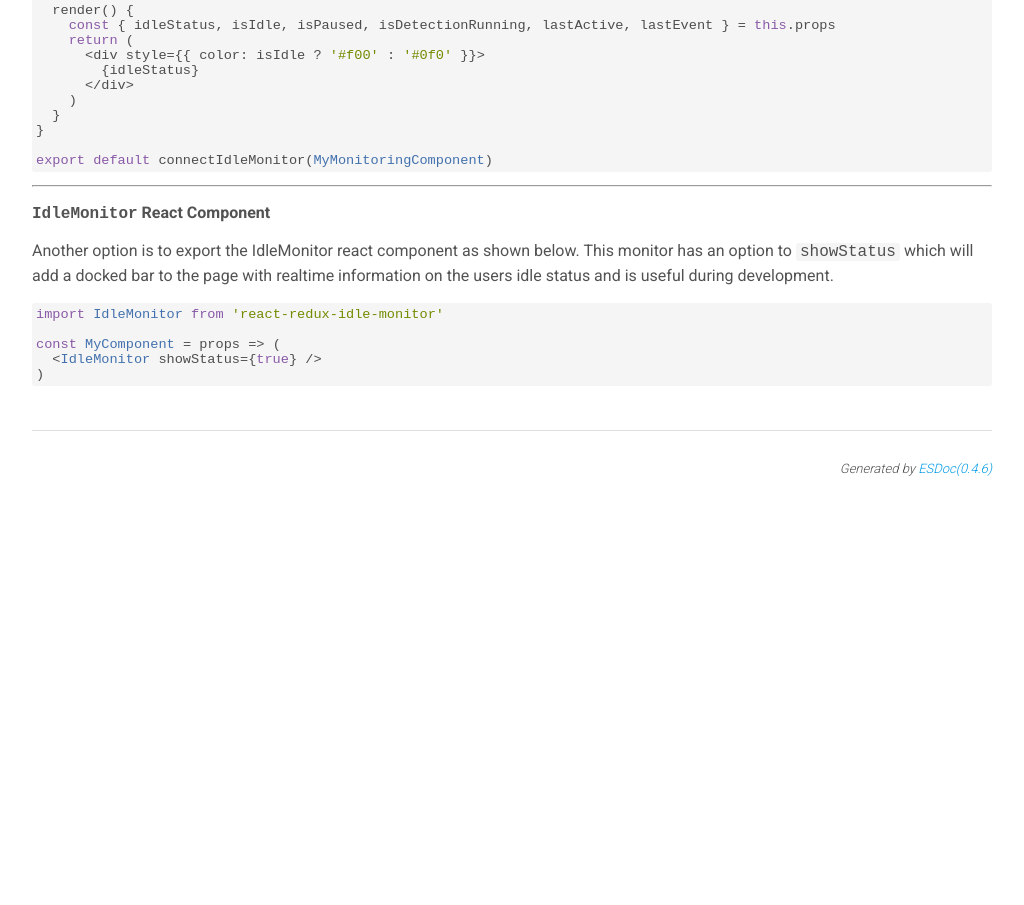
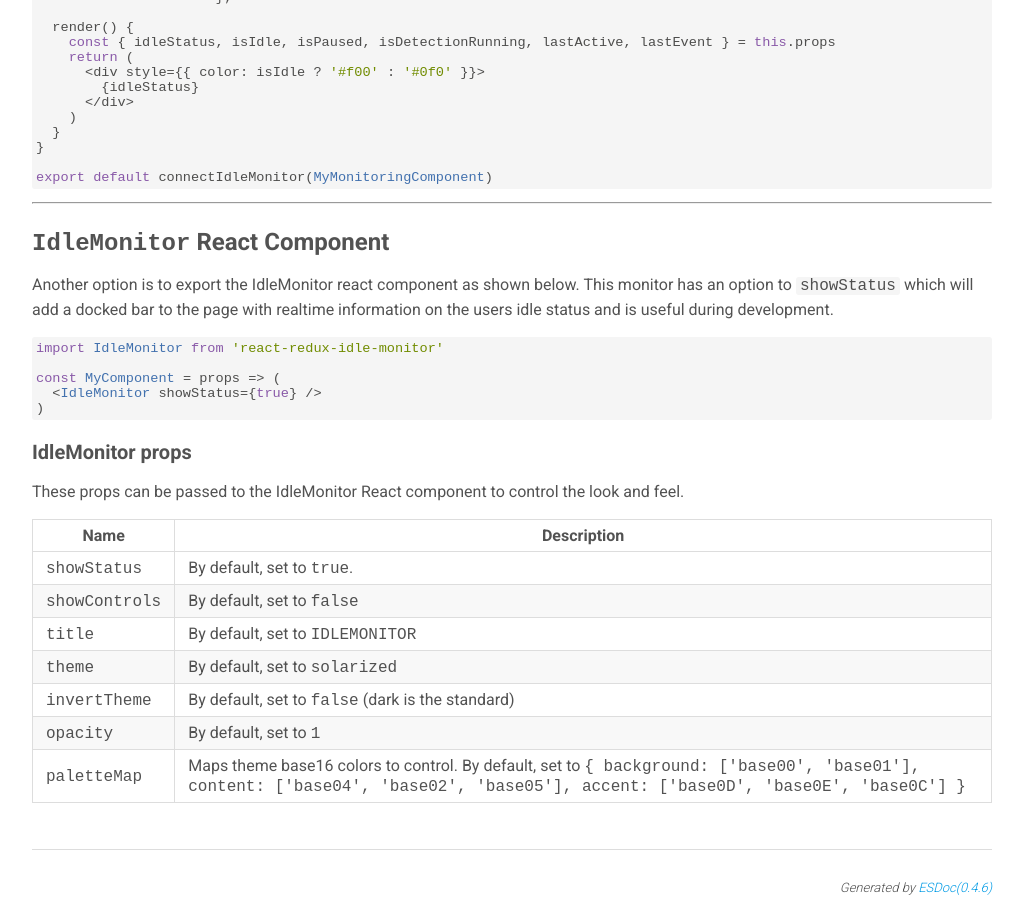
Before and after one commit to noderaider/react-redux-idle-monitor, a website: page doc/index.html in a window 1280 px wide. Shown: the part 1075-1980 px from the top of the page, without its empty margins (238-1262 px from the left). Before the commit the page ends 1561 px from the top, so only its background shows below. Drawn offline with Linux system fonts and the light colour scheme.

Commit message:
doc-release

```diff
--- a/doc/index.html
+++ b/doc/index.html
@@ -53,7 +53,7 @@
 <h4 id="usage">Usage</h4>
 <p>There are a couple of ways to use react-redux-idle-monitor.</p>
 <hr>
-<h5 id="connectidlemonitor-property-injector">connectIdleMonitor Property Injector</h5>
+<h3 id="connectidlemonitor-property-injector">connectIdleMonitor Property Injector</h3>
 <p>The simplest way to get idle props to your component is to wrap the component with the <code>connectIdleMonitor</code> function export from <code>react-redux-idle-monitor</code>.  Wrapping with the <code>connectIdleMonitor</code> function will inject your component with the idle properties shown in the example below.</p>
 <pre><code class="lang-js"><code class="source-code prettyprint">import React, { Component, PropTypes } from &apos;react&apos;
 import { connectIdleMonitor } from &apos;react-redux-idle-monitor&apos;
@@ -81,7 +81,7 @@ class MyMonitoringComponent extends Component {
 export default connectIdleMonitor(MyMonitoringComponent)</code>
 </code></pre>
 <hr>
-<h5 id="-idlemonitor-react-component"><code>IdleMonitor</code> React Component</h5>
+<h3 id="-idlemonitor-react-component"><code>IdleMonitor</code> React Component</h3>
 <p>Another option is to export the IdleMonitor react component as shown below. This monitor has an option to <code>showStatus</code> which will add a docked bar to the page with realtime information on the users idle status and is useful during development.</p>
 <pre><code class="lang-js"><code class="source-code prettyprint">import IdleMonitor from &apos;react-redux-idle-monitor&apos;
 
@@ -89,6 +89,46 @@ const MyComponent = props =&gt; (
   &lt;IdleMonitor showStatus={true} /&gt;
 )</code>
 </code></pre>
+<h4 id="idlemonitor-props">IdleMonitor props</h4>
+<p>These props can be passed to the IdleMonitor React component to control the look and feel.</p>
+<table>
+<thead>
+<tr>
+<th>Name</th>
+<th>Description</th>
+</tr>
+</thead>
+<tbody>
+<tr>
+<td><code>showStatus</code></td>
+<td>By default, set to <code>true</code>.</td>
+</tr>
+<tr>
+<td><code>showControls</code></td>
+<td>By default, set to <code>false</code></td>
+</tr>
+<tr>
+<td><code>title</code></td>
+<td>By default, set to <code>IDLEMONITOR</code></td>
+</tr>
+<tr>
+<td><code>theme</code></td>
+<td>By default, set to <code>solarized</code></td>
+</tr>
+<tr>
+<td><code>invertTheme</code></td>
+<td>By default, set to <code>false</code> (dark is the standard)</td>
+</tr>
+<tr>
+<td><code>opacity</code></td>
+<td>By default, set to <code>1</code></td>
+</tr>
+<tr>
+<td><code>paletteMap</code></td>
+<td>Maps theme base16 colors to control. By default, set to <code>{ background: [&apos;base00&apos;, &apos;base01&apos;], content: [&apos;base04&apos;, &apos;base02&apos;, &apos;base05&apos;], accent: [&apos;base0D&apos;, &apos;base0E&apos;, &apos;base0C&apos;] }</code></td>
+</tr>
+</tbody>
+</table>
 </div>
 </div>
 
--- a/doc/package.json
+++ b/doc/package.json
@@ -1,6 +1,6 @@
 {
   "name": "react-redux-idle-monitor",
-  "version": "0.1.16",
+  "version": "0.1.17",
   "description": "React higher order component for redux-idle-monitor (WIP)",
   "main": "lib/index.js",
   "files": [
```
